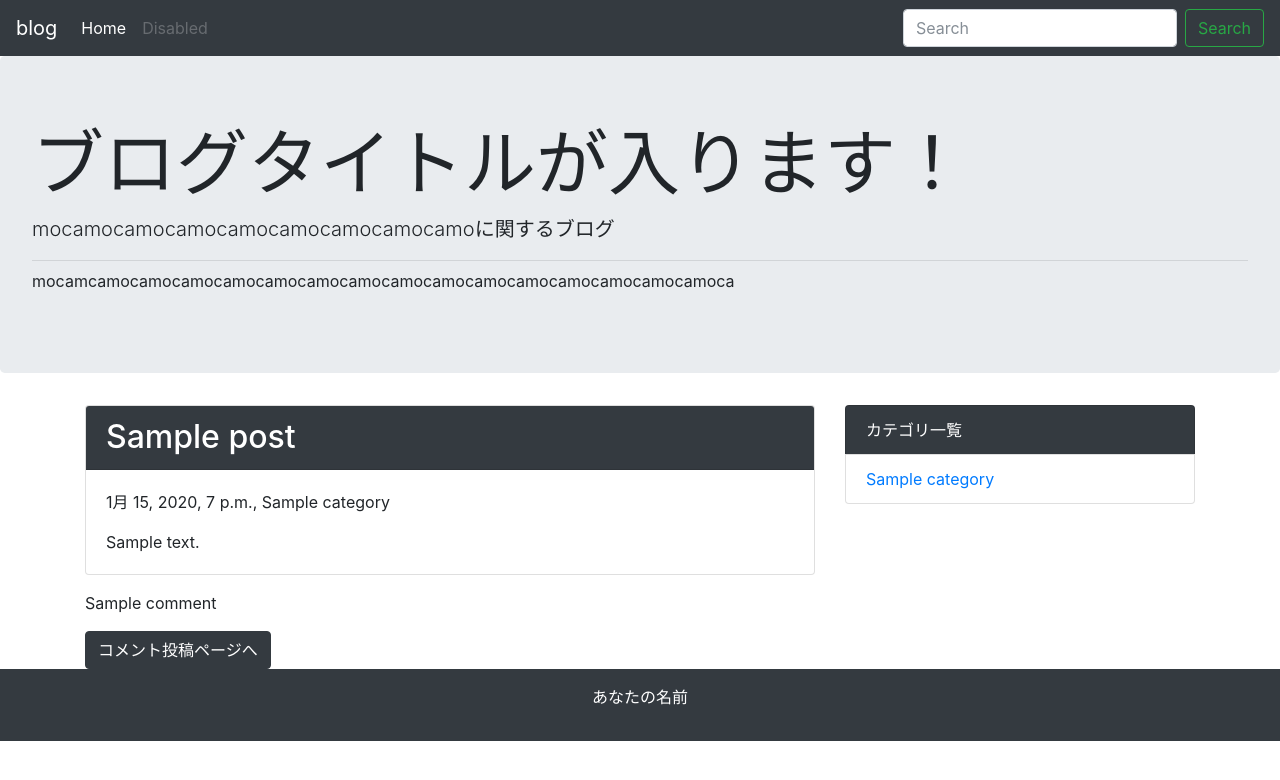
After one commit to mocamocaland/latest_blog, a Django app: page /detail/1/ in a window 1280 px wide. The commit adds this page. Shown: the top 780 px of the page. Run offline with Django 3.2, Linux system fonts and the light colour scheme; tables that the repository leaves empty hold one stand-in row (values such as "Sample post"); some libraries are stand-ins or nearby versions.

Commit message:
コメント投稿欄を作成 途中詳細表示がエラーとなってるがそのまま続行

```diff
--- a/blog/models.py
+++ b/blog/models.py
@@ -22,3 +22,14 @@ class Post(models.Model):
 
     def __str__(self):
         return self.title
+
+class Comment(models.Model):
+    """ブログのコメント"""
+
+    name = models.CharField('お名前', max_length=30, default='名無し')
+    text = models.TextField('本文')
+    post = models.ForeignKey(Post, verbose_name='紐づく記事', on_delete=models.PROTECT)
+    created_at = models.DateTimeField('作成日', default=timezone.now)
+
+    def __str__(self):
+        return self.text[:10]
--- a/blog/tempalatetags/mytag.py
+++ b/blog/tempalatetags/mytag.py
@@ -1,4 +1,4 @@
-from django import Template
+from django import template
 
 register = template.library()
 
--- a/blog/templates/blog/base.html
+++ b/blog/templates/blog/base.html
@@ -56,7 +56,7 @@
           <ul class="list-group">
             <li class="list-group-item bg-dark text-white">カテゴリ一覧</li>
              {% for category in category_list %}
-            <li class="list-group-item"> {{ category }}</li>
+            <li class="list-group-item"><a href="{% url 'blog:category' category.pk %}">{{ category }}</a></li>
              {% endfor %}
           </ul>
         </div>
--- /dev/null
+++ b/blog/templates/blog/post_detail.html
@@ -0,0 +1,18 @@
+{% extends 'blog/base.html' %}
+{% block content %}
+<div class="card mb-3">
+    <h2 class="card-header bg-dark text-white">{{ post.title }}</h2>
+    <div class="card-body">
+        <p>{{ post.created_at }}, {{ post.category }}</p>
+        {{ post.text| linebreaksbr | urlize }}
+    </div>
+</div>
+
+{% for comment in post.comment_set.all %}
+ <p>
+     {{ comment.name }}<br>
+ </p>
+ {% endfor %}
+
+<a class="btn btn-dark" href="{% url 'blog:comment' post.pk %}">コメント投稿ページへ</a>
+{% endblock %}
--- a/blog/templates/blog/post_list.html
+++ b/blog/templates/blog/post_list.html
@@ -10,5 +10,8 @@
     </div>
 </div>
 
-  {% endfor %}
+{% endfor %}
+
+{% include 'blog/page.html' %}
+
 {% endblock %}
--- a/blog/urls.py
+++ b/blog/urls.py
@@ -5,4 +5,7 @@ app_name = 'blog'
 
 urlpatterns = [
     path('', views.IndexView.as_view(), name='index'),
+    path('category/<int:pk>/', views.CategoryView.as_view(), name='category'),
+    path('detail/<int:pk>/', views.DetailView.as_view(), name='dedail'),
+    path('comment/<int:post_pk>', views.CommentView.as_view(), name='comment'),
 ]
--- a/blog/views.py
+++ b/blog/views.py
@@ -1,13 +1,52 @@
+from django.db.models import Q
+from django.shortcuts import get_object_or_404
 from django.views import generic
-from .models import Post
+from .forms import CommentCreateForm
+from .models import Post, Category, Comment
 
 class IndexView(generic.ListView):
     model = Post
+    paginate_by = 10
+
 
     def get_queryset(self):
-        # return Post.objects.order_by('-created_at') 記事一覧を最新順で表示を行う
-        queryset = Post.objects.order_by('-created_at')
+        queryset = Post.objects.order_by('-created_at') # 記事一覧を最新順で表示を行う
         keyword = self.request.GET.get('keyword')
         if keyword:
-            queryset = queryset.filter(title=keyword) #titleで絞りたい場合
+            queryset = queryset.filter(
+                Q(title__icontains=keyword)|Q(text__icontains=keyword)
+            ) #titleで絞りたい場合,またtitle__icontainsで複数検索可能
+        return queryset                                          #containsで大文字小文字を区別する
+
+
+
+class CategoryView(generic.ListView):
+    model = Post
+    paginate_by = 10
+
+    def get_queryset(self):
+        '''
+        category = get_object_or_404(Category, pk=self.kwargs['pk'])
+        queryset = Post.objects.order_by('-created_at').filter(category=category)
+        '''
+
+        category_pk = self.kwargs['pk']
+        queryset = Post.objects.order_by('-created_by').fileter(category__pk=category_pk)
+
         return queryset
+
+
+class DetailView(generic.DetailView):
+    model = Post
+
+
+class CommentView(generic.CreateView):
+    model = Comment
+    form_class = CommentCreateForm
+
+    def form_valid(self, form):
+        post_pk = self.kwargs['post_pk']
+        comment = form.save(commit=False)
+        comment.post = get_object_or_404(Post, pk=post_pk)
+        comment.save()
+        return redirect('blog:detail', pk=post_pk)
```
Also changed, not shown: blog/forms.py (added, +9 -0 lines), blog/templates/blog/comment_form.html (added, +8 -0 lines), blog/migrations/0002_comment.py (added), blog/tempalatetags/__init__.py (added).
